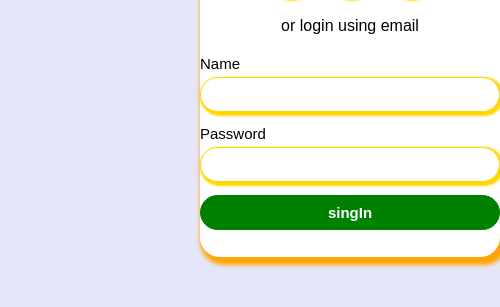
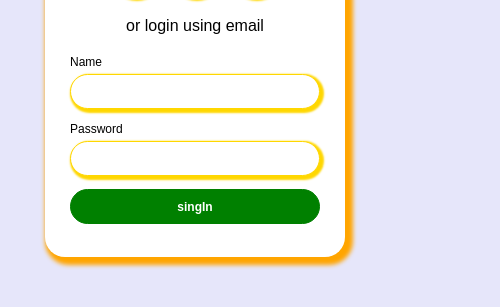
Before and after one commit to MahsumaRezai/form_log, a website: page index.html in a window 390 px wide. Shown: the part 343-650 px from the top of the page, 500 px wide, since content can reach past the window. Drawn offline with Linux system fonts and the light colour scheme.

Commit message:
finsh commit

```diff
--- a/scss/componet/_button.scss
+++ b/scss/componet/_button.scss
@@ -11,13 +11,21 @@
         background: white;
         border: 1px solid gold;
         border-radius: 20px;
-        box-shadow: 2px 2px 2px 2px gold
+        box-shadow: 2px 2px 2px 2px gold;
+        @media screen  and (max-width:420px){
+            width: 250px;
+
+
+        }
 
     }
  &__title {
      font-size: 15px;
      font-family: sans-serif;
      padding-bottom: 5px;
+     @media screen  and (max-width:420px){
+        font-size: 12px;
+    }
  }
  &__bt--green {
     width: 300px;
@@ -25,7 +33,10 @@
     background: green;
     border: 1px solid green;
     border-radius: 20px;
+ @media screen  and (max-width:420px){
+            width: 250px;
 
+        }
 
 }
 &__bt--green:hover {
@@ -41,6 +52,9 @@
     text-decoration: none;
     font-size: 15px;
     font-weight: bold;
+    @media screen  and (max-width:420px){
+        font-size: 12px;
+    }
 
 }
 &__link:hover {
--- a/scss/layout/_content.scss
+++ b/scss/layout/_content.scss
@@ -6,7 +6,7 @@
     animation-direction: normal;
     animation-timing-function: ease;
     animation-fill-mode: both;
-    padding: 200px;
+    padding-top: 200px;
 
   }
   @keyframes background {
```
Also changed, not shown: css/style.css.
